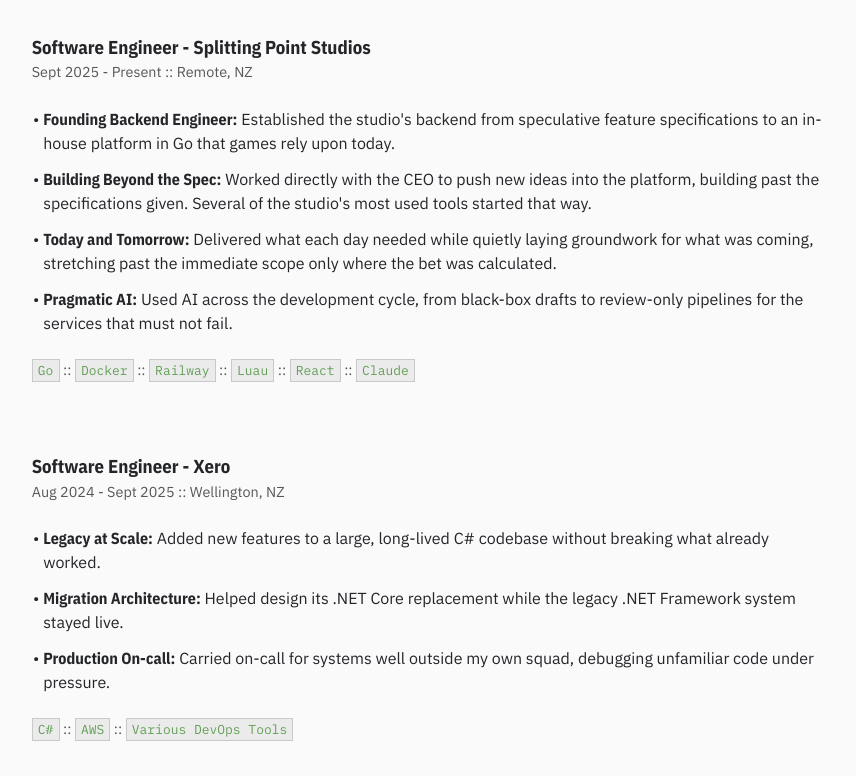
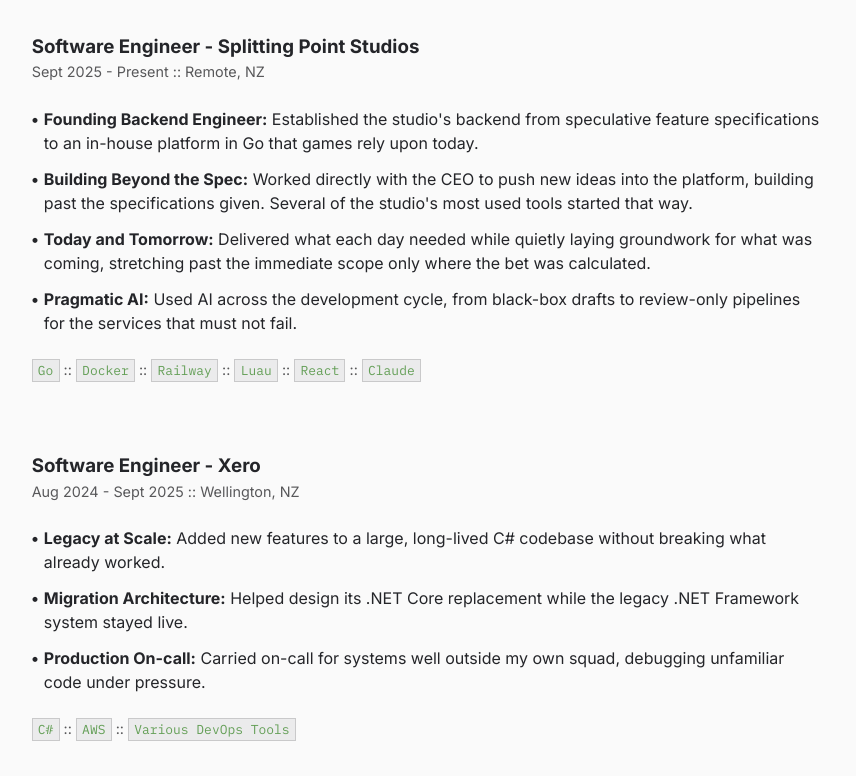
Before and after one commit to HonsonCooky/cookbook, a plain HTML site: page index.html in a window 1280 px wide. Shown: the part 1164-1940 px from the top of the page, without its empty margins (204-1060 px from the left). Drawn offline with nearby package versions, Linux system fonts and the light colour scheme.

Commit message:
Switch body and title fonts to Inter; rewrap CV copy
Drop IBM Plex Sans and Plex Sans Condensed for readability on white. Plex Mono stays for code.

```diff
--- a/index.html
+++ b/index.html
@@ -25,7 +25,7 @@
         <link rel="preconnect" href="https://fonts.gstatic.com" crossorigin />
         <link
             rel="stylesheet"
-            href="https://fonts.googleapis.com/css2?family=IBM+Plex+Mono&family=IBM+Plex+Sans:ital,wght@0,400;0,700;1,400&family=IBM+Plex+Sans+Condensed:wght@300;600;700&display=swap"
+            href="https://fonts.googleapis.com/css2?family=IBM+Plex+Mono&family=Inter:ital,wght@0,300;0,400;0,600;0,700;1,400&display=swap"
         />
         <link rel="stylesheet" href="public/style.css" />
     </head>
--- a/public/style.css
+++ b/public/style.css
@@ -2,11 +2,9 @@
 :root {
     color-scheme: light dark;
     --font-sans:
-        "IBM Plex Sans", system-ui, -apple-system, "Segoe UI", Roboto, "Helvetica Neue", Arial,
+        Inter, system-ui, -apple-system, "Segoe UI", Roboto, "Helvetica Neue", Arial,
         sans-serif;
-    --font-title:
-        "IBM Plex Sans Condensed", Bahnschrift, "Avenir Next", Futura, "Gill Sans",
-        "Trebuchet MS", sans-serif;
+    --font-title: var(--font-sans);
     --font-mono:
         "IBM Plex Mono", ui-monospace, "SF Mono", "Cascadia Code", "JetBrains Mono",
         "Segoe UI Mono", "Roboto Mono", Menlo, Consolas, "Liberation Mono",
```
Also changed, not shown: cv/index.html (+11 -10 lines).
